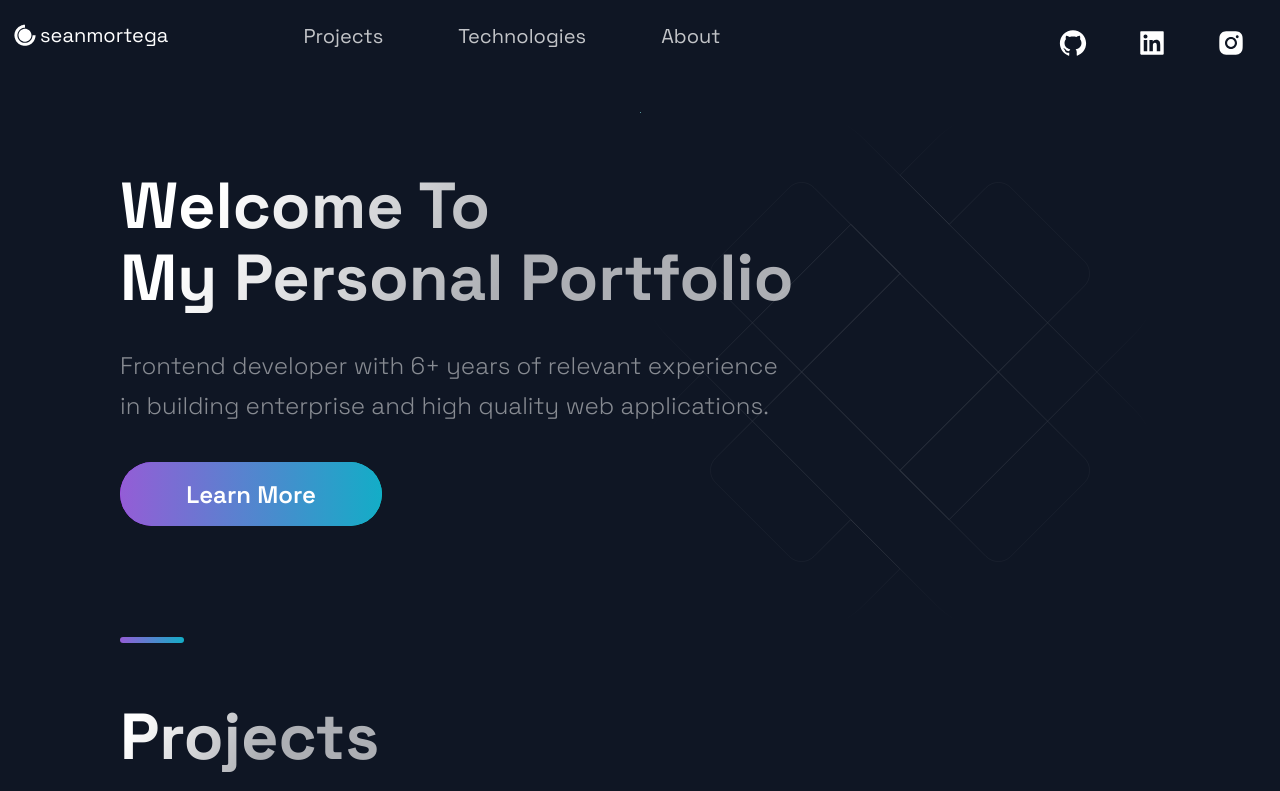
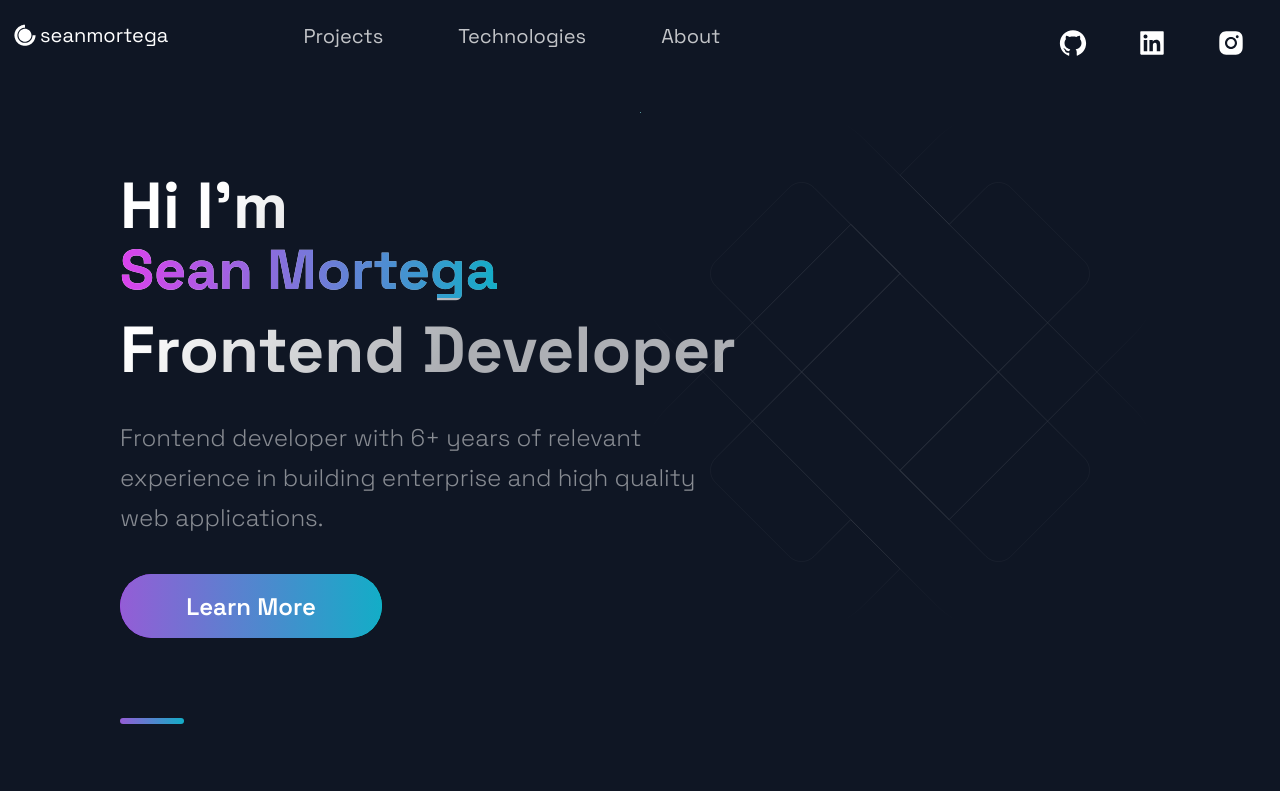
Before and after one commit to sean-mortega/personal-portfolio, a Next.js app: page / in a window 1280 px wide. Shown: the top 791 px of the page. Built offline with nearby package versions, Linux system fonts and the light colour scheme.

Commit message:
updated the hero page

```diff
--- a/src/components/Hero/Hero.js
+++ b/src/components/Hero/Hero.js
@@ -1,6 +1,6 @@
 import React from 'react';
 
-import { Section, SectionText, SectionTitle } from '../../styles/GlobalComponents';
+import { Section, SectionText, SectionTitle, SectionTitleHead } from '../../styles/GlobalComponents';
 import Button from '../../styles/GlobalComponents/Button';
 import { LeftSection } from './HeroStyles';
 
@@ -8,8 +8,8 @@ const Hero = (props) => (
   <Section row nopadding>
     <LeftSection>
       <SectionTitle main center>
-        Welcome To <br />
-        My Personal Portfolio
+        Hi I'm <SectionTitleHead>Sean Mortega</SectionTitleHead>
+        Frontend Developer
       </SectionTitle>
       <SectionText main center>
         Frontend developer with 6+ years of relevant experience in building enterprise and high quality web applications.
--- a/src/styles/GlobalComponents/index.js
+++ b/src/styles/GlobalComponents/index.js
@@ -31,6 +31,36 @@ export const SectionTitle = styled.h2`
   width: max-content;
   max-width: 100%;
   background: linear-gradient(121.57deg, #FFFFFF 18.77%, rgba(255, 255, 255, 0.66) 60.15%);
+  -webkit-background-clip: text;
+  -webkit-text-fill-color: transparent;
+  margin-bottom: 16px;
+  padding: ${(props) => props.main ? '58px 0 16px' : '0'};
+
+  @media ${props => props.theme.breakpoints.md}{
+    font-size: ${(props) => props.main ? '56px' : '48px'};
+    line-height: ${(props) => props.main ? '56px' : '48px'};
+    margin-bottom: 12px;
+    padding: ${(props) => props.main ? '40px 0 12px' : '0'};
+  }
+
+  @media ${props => props.theme.breakpoints.sm}{
+    font-size: 32px;
+    line-height: 40px;
+    font-size: ${(props) => props.main ? '28px' : '32px'};
+    line-height: ${(props) => props.main ? '32px' : '40px'};
+    margin-bottom: 8px;
+    padding: ${(props) => props.main ? '16px 0 8px' : '0'};
+    max-width: 100%;
+  }
+`
+
+export const SectionTitleHead = styled.h2`
+  font-weight: 800;
+  font-size: ${(props) => props.main ? '65px' : '56px'};
+  line-height: ${(props) => props.main ? '72px' : '56px'};
+  width: max-content;
+  max-width: 100%;
+  background: linear-gradient(270deg, rgb(19, 173, 199) 0%, rgb(219 66 237) 100%);
   -webkit-background-clip: text;
   -webkit-text-fill-color: transparent;
   margin-bottom: 16px;
```
